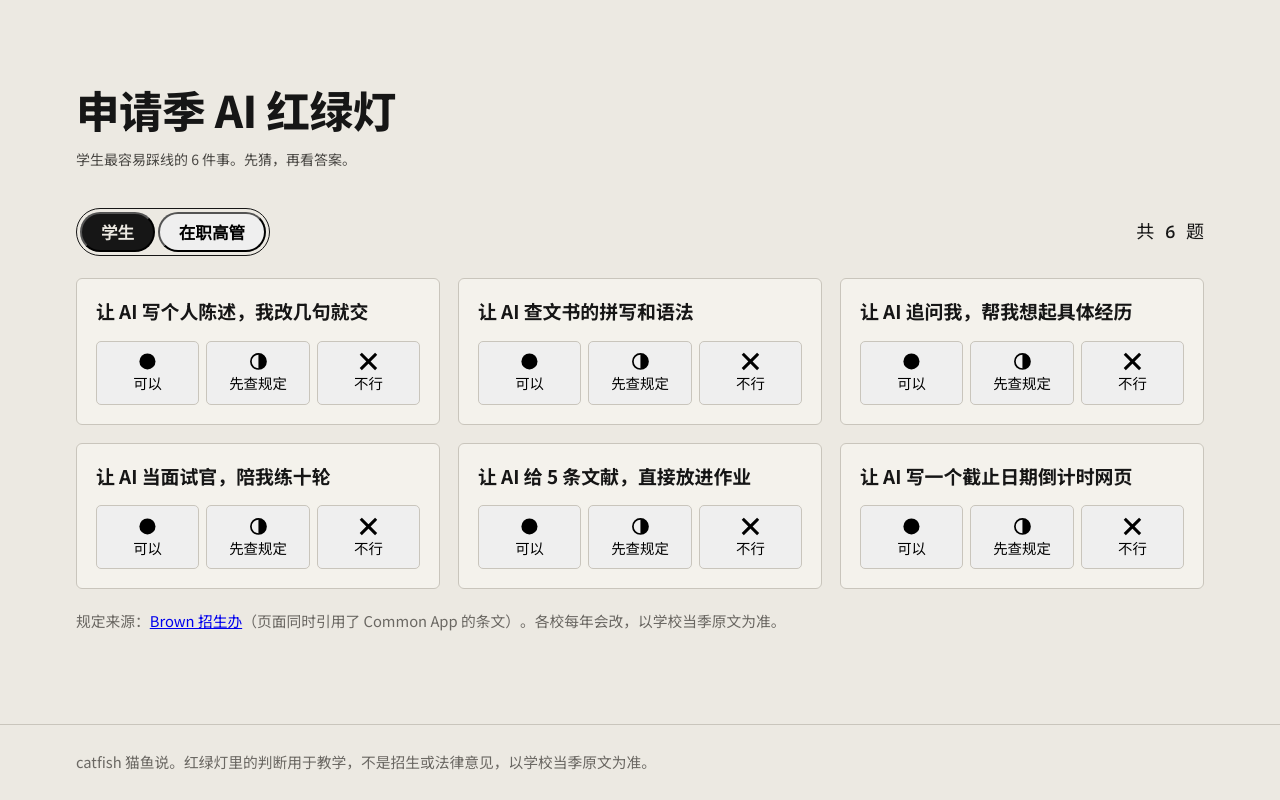
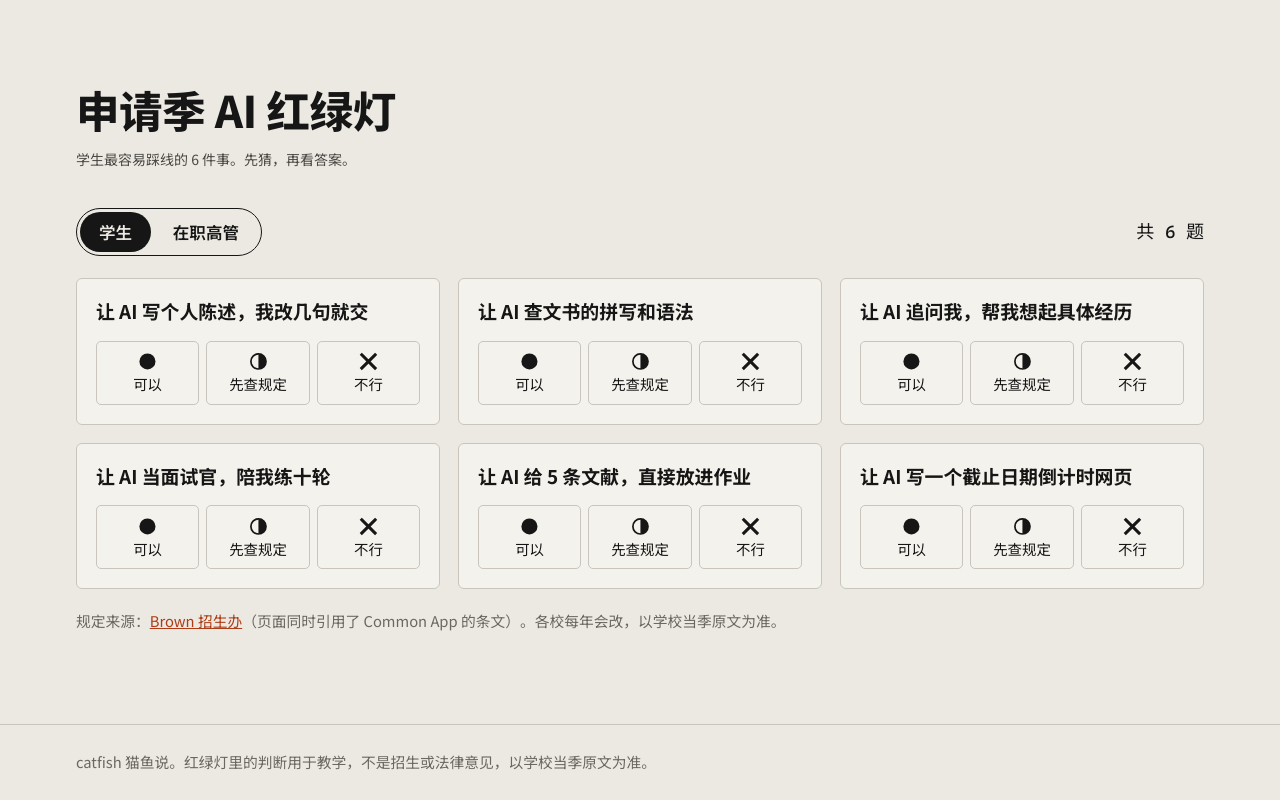
Before and after one commit to FlyingDododo/junemoon-website, a plain HTML site: page ai-first/index.html in a window 1280 px wide. Shown: the part 2020-2820 px from the top of the page. Drawn offline with Linux system fonts and the light colour scheme.

Commit message:
Restore base button and link styles on /ai-first/
Co-Authored-By: Claude Opus 5.5 <noreply@anthropic.com>

```diff
--- a/ai-first/index.html
+++ b/ai-first/index.html
@@ -10,6 +10,8 @@ html{font-size:18px;scroll-behavior:smooth}
 body{background:var(--paper);color:var(--ink);font-family:var(--sans);line-height:1.7}
 h1,h2,h3,p,dl,dd{margin:0}
 h1,h2,h3{text-wrap:balance;font-weight:800;line-height:1.2;letter-spacing:-.01em}
+button{font:inherit;color:inherit;background:none;border:0;padding:0;cursor:pointer}
+a{color:var(--acct)}
 :focus-visible{outline:3px solid var(--acc);outline-offset:2px}
 .wrap{max-width:1160px;margin-inline:auto;padding-left:max(16px,env(safe-area-inset-left,0px));padding-right:max(16px,env(safe-area-inset-right,0px))}
 section{padding-block:clamp(3rem,7vw,5.5rem);border-top:1px solid var(--line)}
```
